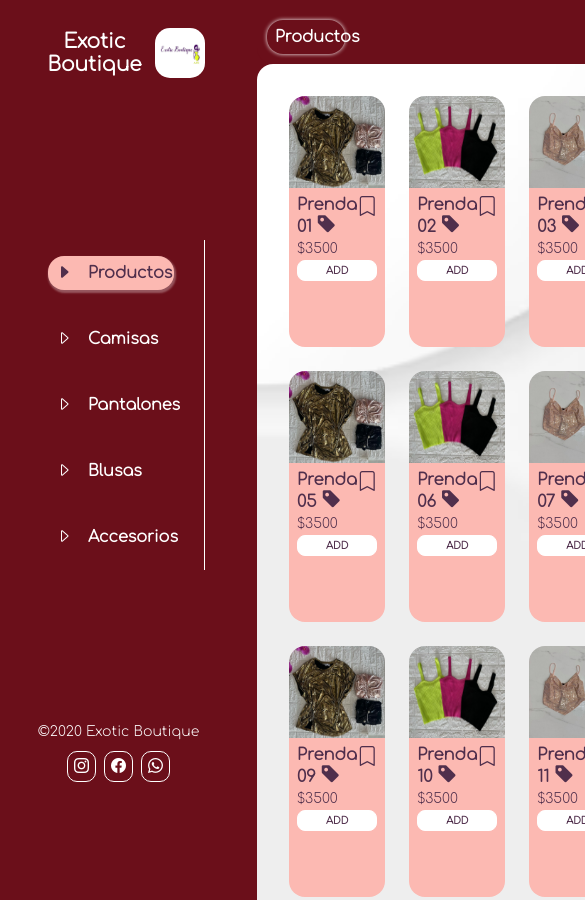
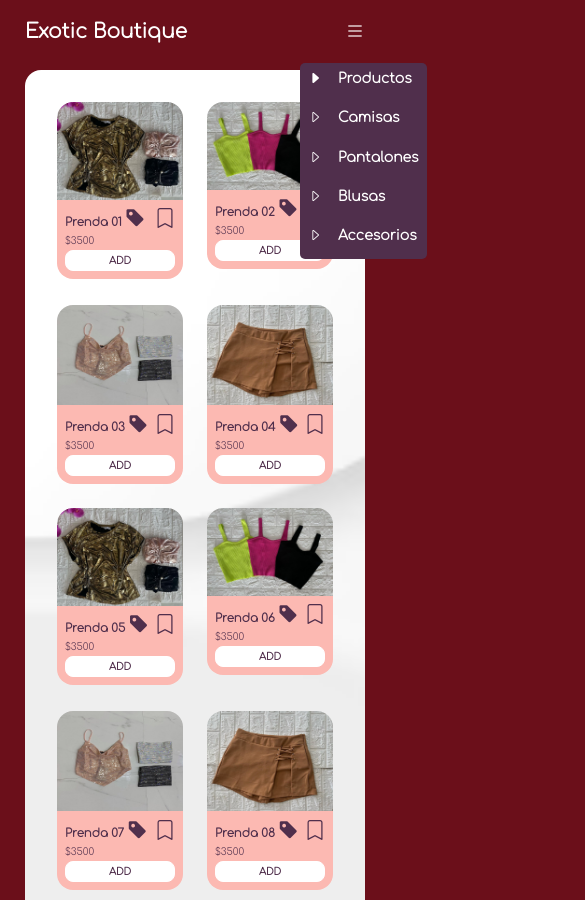
Before and after one commit to LeoZamora/LeoZamora.TiendaOnline.github.io, a plain HTML site: page index.html in a window 390 px wide. Shown: the top 900 px of the page, 585 px wide, since content can reach past the window. Drawn offline with nearby package versions, Linux system fonts and the light colour scheme.

Commit message:
add mediaqueries

```diff
--- a/index.html
+++ b/index.html
@@ -12,15 +12,20 @@
     <div class="wrapper">
         <aside>
             <header class="wrapper-header">
-                <h1>Exotic Boutique</h1>
-                <a href="index.html" id="icon"><img  src="imgs/icon.jpg" alt="Exotic Boutique"></a>
+                <div class="elem1">
+                    <h1>Exotic Boutique</h1>
+                    <a href="index.html" id="icon"><img  src="imgs/icon.jpg" alt="Exotic Boutique"></a>
+                </div>
+                <div class="elem2">
+                    <i class="bi bi-list"></i>
+                </div>
             </header>
             <div class="wrapper-index">
                 <ul class="list-index">
                     <li class="item">
                         <button id="all" class="boton-index active"><i class="bi bi-caret-right-fill"></i> Productos</button>
                     </li>
-                    <li>
+                    <li class="item">
                         <button id="cat-01" class="boton-index"><i class="bi bi-caret-right"></i> Camisas</button>
                     </li>
                     <li class="item">
--- a/style.css
+++ b/style.css
@@ -5,6 +5,12 @@
     padding: 0;
     margin: 0;
     font-family: 'Comfortaa';
+}
+
+html{
+    margin: 0;
+    padding: 0;
+    box-sizing: border-box;
 }
 
 h1, h2, h3, h4, h5, h4, p, a, input, textarea, ul{
@@ -48,8 +54,8 @@ h1, h2, h3, h4, h5, h4, p, a, input, textarea, ul{
 
 #icon img{
     margin-top: 8px;
-    width: 50px;
-    height: 50px;
+    width: 40px;
+    height: 40px;
     transition: .5s;
     cursor: pointer;
     border-radius: 15px;
@@ -193,7 +199,6 @@ h1, h2, h3, h4, h5, h4, p, a, input, textarea, ul{
 .Contenedor-prin-prod{
     background-color: white;
     background-image: url(imgs/fondo-abstracto-blanco_23-2148818118.avif);
-    /* background-image: url(imgs/zanahoria.jpg); */
     background-repeat: no-repeat;
     background-size: cover;
     width: 100%;
@@ -624,3 +629,109 @@ h1, h2, h3, h4, h5, h4, p, a, input, textarea, ul{
 .saved{
     transition: .5s;
 }
+
+
+/* MEDIAS QUERIES */
+
+@media screen and (max-width: 900px){
+
+    body{
+        background-color: #6B0F1A;
+    }
+
+    .wrapper{
+        display: flex;
+        flex-direction: column;
+    }
+
+    .menu-productos{
+        margin: 0;
+        padding: 0 5px;
+    }
+
+    .contenedor-principal{
+        margin-top: 20px;
+    }
+
+    .contenedor-principal .contenedor-productos{
+        display: grid;
+        grid-template-columns: repeat(2, 1fr);
+    }
+
+    .Productos{
+        height: 70%;
+    }
+
+    .Descricion-producto{
+        font-size: 10px;
+    }
+
+    .Productos img{
+        position: inherit;
+        height: 100px;
+    }
+
+    .titulo-main{
+        display: none;
+    }
+
+    .wrapper-header a{
+        display: none;
+    }
+
+    .wrapper-header{
+        background-color: #6B0F1A;
+        margin-top: 0;
+        display: flex;
+        justify-content: space-between;
+        align-items: center;
+        margin-right: 10px;
+        padding: 10px 10px;
+    }
+
+    .wrapper-header .elem2{
+        font-size: 20px;
+    }
+
+    .wrapper .wrapper-index{
+        display: flex;
+        position: absolute;
+        z-index: 99;
+        left: 300px;
+    }
+    .wrapper-footer{
+        display: none;
+    }
+
+    .wrapper aside {
+        display: inline-block;
+        padding: 0 5px;
+        height: 50px;
+    }
+
+    .list-index{
+        display: inline-block;
+        background-color: #502F4C;
+        border-radius: 5px;
+        border: none;
+        padding: 0;
+    }
+
+    .list-index .item{
+        padding-bottom: .5rem;
+    }
+
+    .boton-index{
+        font-size: 14px;
+    }
+
+    .active{
+        background-color: transparent;
+        color: white;
+        box-shadow: none;
+    }.active:hover{
+        transform: none;
+        transition: .5s;
+    }
+
+}
```
